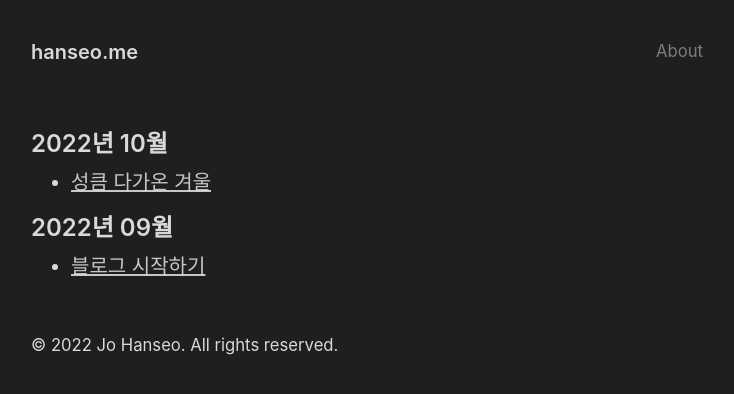
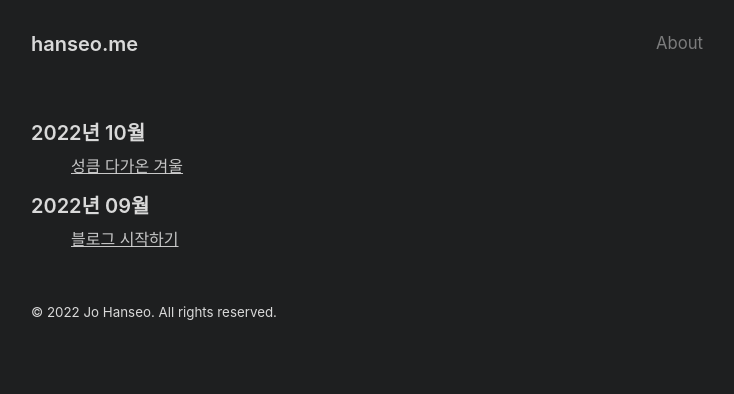
Before and after one commit to hanseodev/hanseodev.github.io, a Jekyll site: the page built from index.html, in a window 1280 px wide. Shown: the top 394 px of the page, without its empty margins (273-1007 px from the left). Built offline with Jekyll 4.4.1, drawn with Linux system fonts in a browser that asks for light colours; the list of posts is cut into pages by our own code.

Commit message:
스타일 수정
글꼴 크기 위주로

```diff
--- a/_includes/head.html
+++ b/_includes/head.html
@@ -3,8 +3,8 @@
   <meta name="viewport" content="width=device-width, initial-scale=1.0">
 
   <title>
-    {% if page.title == "Home" %}
-      {{ site.title }}{% if site.tagline %} &middot; {{ site.tagline }}{% endif %}
+    {% if page.title == "hanseo.me" %}
+      {{ site.title }}
     {% else %}
       {{ page.title }} &middot; {{ site.title }}
     {% endif %}
--- a/_sass/_type.scss
+++ b/_sass/_type.scss
@@ -19,7 +19,7 @@ h2 {
 }
 
 h3 {
-  margin-top: 1.5rem;
+  margin-top: 1rem;
   font-size: 1.25rem;
 }
 
@@ -36,6 +36,10 @@ p {
 ul, ol, dl {
   margin-top: 0;
   margin-bottom: 1rem;
+}
+
+ul, ol, dl.home {
+  list-style: none;
 }
 
 dt {
--- a/_sass/_variables.scss
+++ b/_sass/_variables.scss
@@ -33,7 +33,7 @@
   --body-font: -apple-system, BlinkMacSystemFont, "Segoe UI", Roboto,
     "Helvetica Neue", Arial, "Noto Sans", sans-serif, "Apple Color Emoji",
     "Segoe UI Emoji", "Segoe UI Symbol", "Noto Color Emoji";
-  --body-font-size: 20px;
+  --body-font-size: 1rem;
   --body-line-height: 1.5;
   --body-color: var(--gray-700);
   --body-bg: #fff;
--- a/index.html
+++ b/index.html
@@ -1,12 +1,12 @@
 ---
 layout: default
-title: Home
+title: hanseo.me
 ---
 
-<div class="posts">
+<div class="home">
   {% assign postsByYearMonth = site.posts | group_by_exp: "post", "post.date | date: '%Y년 %m월'" %}
 {% for yearMonth in postsByYearMonth %}
-  <h2>{{ yearMonth.name }}</h2>
+  <h3>{{ yearMonth.name }}</h3>
   <ul>
     {% for post in yearMonth.items %}
       <li><a href="{{ post.url }}">{{ post.title }}</a></li>
```
Also changed, not shown: _layouts/post.html (+0 -16 lines).
